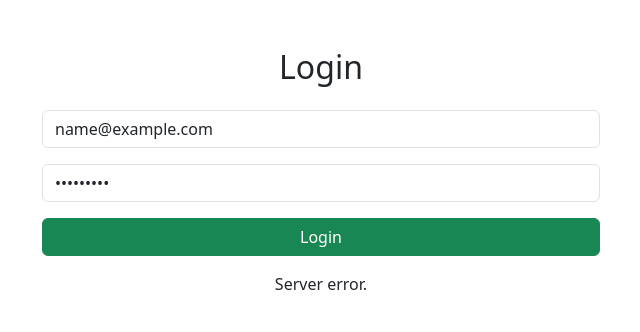
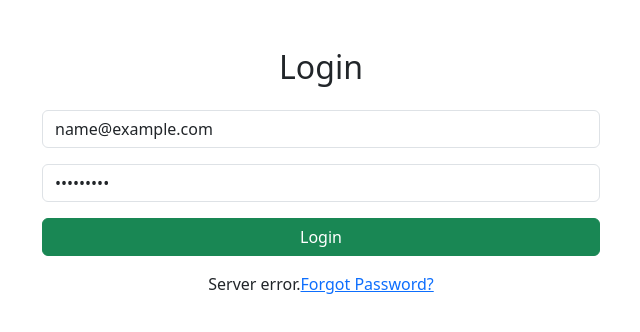
Before and after one commit to SMohan1998/password-reset, a React (Vite) app in the folder frontend-react/: page /login in a window 1280 px wide. Both pictures are taken after typing "name@example.com", "Sample123" into the empty fields and a click on the button "Login". Shown: the top 332 px of the page, without its empty margins (319-959 px from the left). Built offline with nearby package versions, Linux system fonts and the light colour scheme; no server answers.

Commit message:
Added Forgot Password Navigation Link on Login Page

```diff
--- a/frontend-react/src/components/login.jsx
+++ b/frontend-react/src/components/login.jsx
@@ -1,4 +1,5 @@
 import React, { useState } from "react";
+import { Link } from "react-router-dom";
 
 function Login() {
   const [email, setEmail] = useState("");
@@ -52,7 +53,9 @@ function Login() {
         />
         <button className="btn btn-success w-100">Login</button>
       </form>
-      {message && <p className="text-center mt-3">{message}</p>}
+      {message && <p className="text-center mt-3">{message}
+        <Link to="/request-reset">Forgot Password?</Link>
+      </p>}
     </div>
   );
 }
--- a/frontend-react/src/components/register.jsx
+++ b/frontend-react/src/components/register.jsx
@@ -1,10 +1,12 @@
 import React, { useState } from "react";
+import { useNavigate } from "react-router-dom";
 
 function Register() {
   const [name, setName] = useState("");
   const [email, setEmail] = useState("");
   const [password, setPassword] = useState("");
   const [message, setMessage] = useState("");
+  const navigate = useNavigate();
 
   const API = import.meta.env.VITE_API_BASE || "https://password-reset-dixq.onrender.com/api";
 
@@ -22,6 +24,7 @@ function Register() {
       const data = await response.json();
       if (response.ok) {
         setMessage("Registration successful! Please login.");
+        navigate("/login");
       } else {
         setMessage(data.message || "Registration failed.");
       }
```
